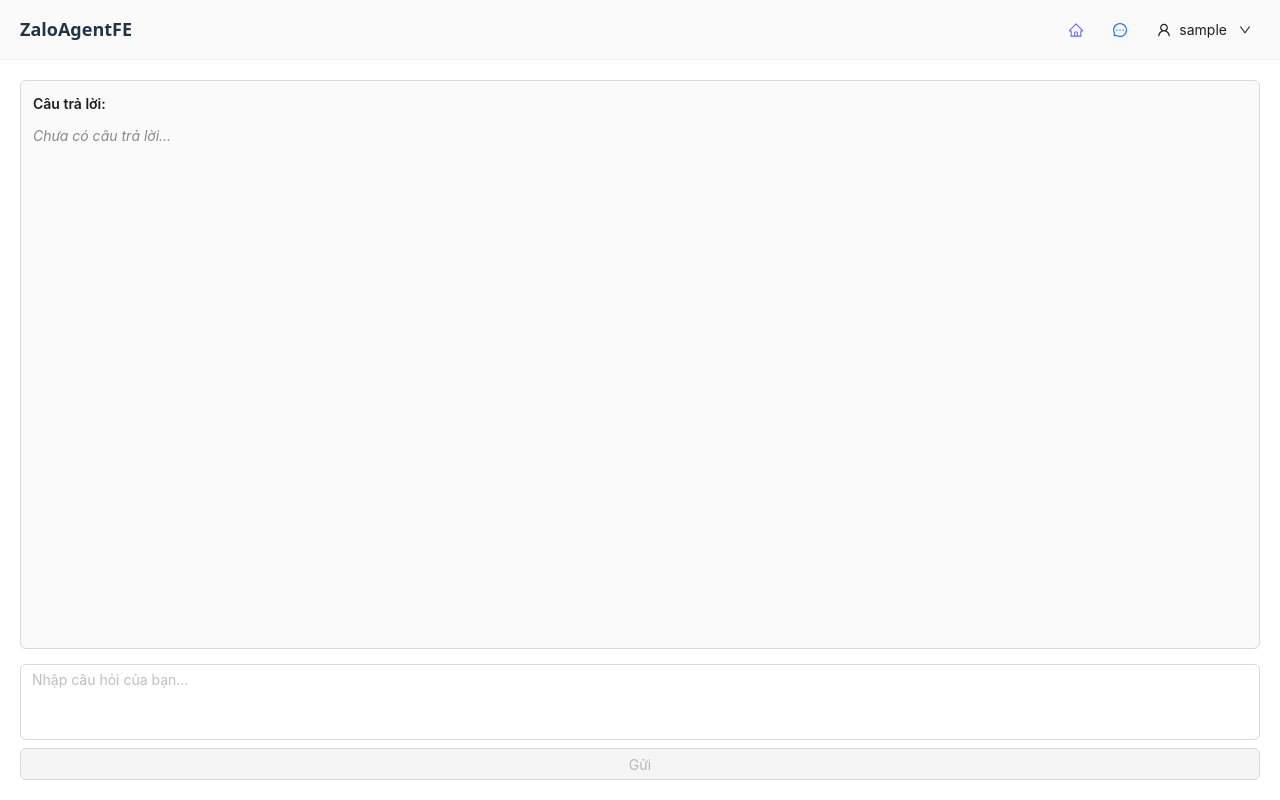
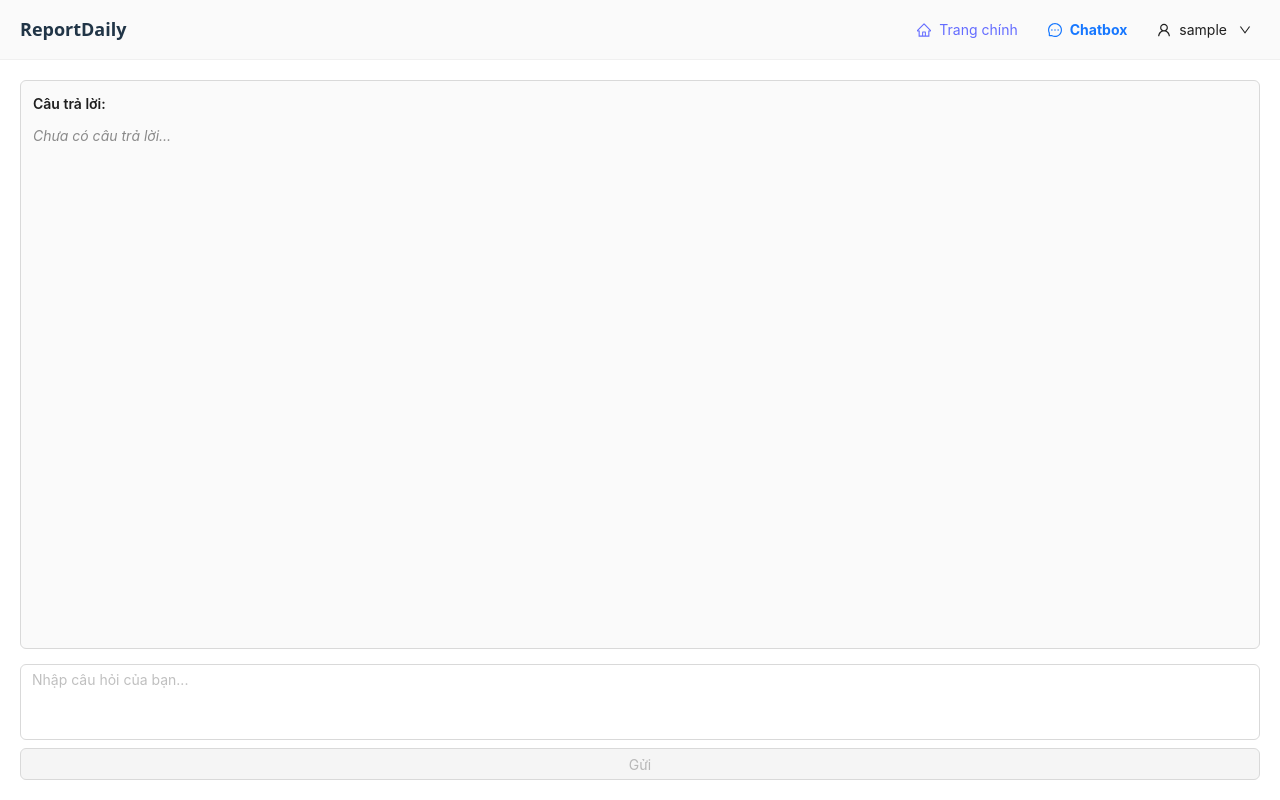
Before and after one commit to trannhatnam2707/ZaloAgentFe, a React (Vite) app: page /ChatBotPage in a window 1280 px wide. Built offline with nearby package versions, Linux system fonts and the light colour scheme; sample sign-in values are in the browser's storage.

Commit message:
filter v2

```diff
--- a/src/components/Header.jsx
+++ b/src/components/Header.jsx
@@ -10,7 +10,7 @@ import {
 import { NavLink, useNavigate } from "react-router-dom";
 
 const HeaderBar = () => {
-  const navigate = useNavigate();
+  // const navigate = useNavigate();
   const username = localStorage.getItem("username");
 
   const handleLogout = async () => {
@@ -63,7 +63,7 @@ const HeaderBar = () => {
         flexShrink: 0, // Không cho logo bị co lại
         minWidth: "120px"
       }}>
-        ZaloAgentFE
+        ReportDaily
       </div>
 
       {/* Navigation + User */}
@@ -95,7 +95,7 @@ const HeaderBar = () => {
                 fontSize: "14px", // Giảm font size
               }}
             >
-              <span style={{ display: "none" }}>Trang chính</span>
+              <span >Trang chính</span>
             </Button>
           )}
         </NavLink>
@@ -119,7 +119,7 @@ const HeaderBar = () => {
                 fontSize: "14px", // Giảm font size
               }}
             >
-              <span style={{ display: "none" }}>Chatbox</span>
+              <span>Chatbox</span>
             </Button>
           )}
         </NavLink>
--- a/src/page/ChatbotPage.jsx
+++ b/src/page/ChatbotPage.jsx
@@ -16,9 +16,9 @@ const ChatBotPage = () => {
       setLoading(true);
       const res = await askAgent(question);
 
-      // Lấy đoạn sau "Final answer:"
       const match = res.answer.split("Final answer:");
       const finalAnswer = match.length > 1 ? match[1].trim() : res.answer;
+
 
       setAnswer(finalAnswer);
       setQuestion("");
--- a/src/services/axios.js
+++ b/src/services/axios.js
@@ -2,7 +2,7 @@ import axios from "axios";
 
 const api = axios.create({
   baseURL: import.meta.env.VITE_AI_API_BASE_URL || "http://127.0.0.1:8000",
-  timeout: 20000,
+  timeout: 60000,
 });
 
 export default api;
```
